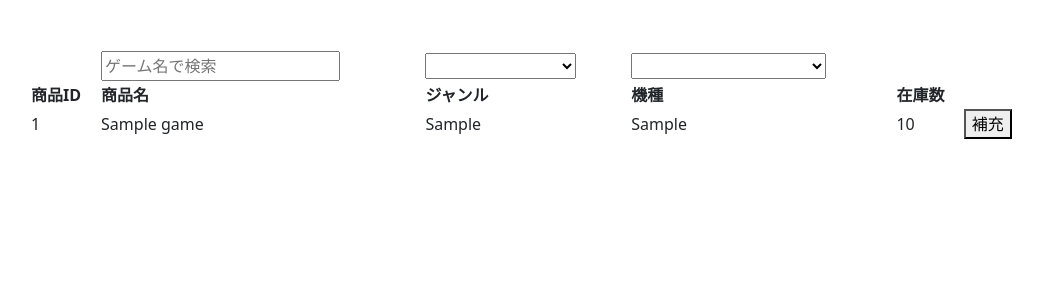
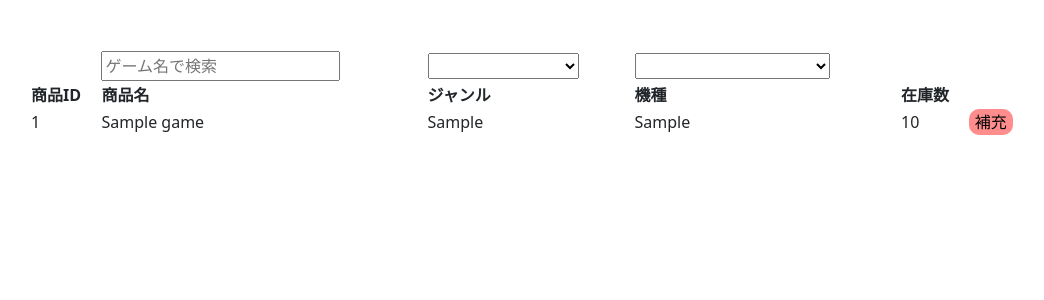
Before and after one commit to Soyama1127/HUCKERxHUCKER, a PHP site: page /manager/game_stock.php in a window 1280 px wide. Shown: the part 155-455 px from the top of the page, without its empty margins (110-1154 px from the left). Run offline with PHP 8.4, Linux system fonts and the light colour scheme; tables that the repository leaves empty or names only in its code hold one stand-in row (values such as "Sample post").

Commit message:
補充ボタンの色の変更

```diff
--- a/css/manager.css
+++ b/css/manager.css
@@ -141,3 +141,9 @@ h1 {
     margin-top: 30px;
     width: 1000px;
 }
+
+.add_btn {
+    background-color: rgb(255, 141, 141);
+    border: none;
+    border-radius: 10px;
+}
--- a/manager/game_stock.php
+++ b/manager/game_stock.php
@@ -68,7 +68,7 @@
                         <td> <?= $row['game_stock'] ?> </td>
                         <form action='game_stock_add.php' method='post'>
                             <input type='hidden' name=game_id value=<?= $row['game_id'] ?>>
-                            <td><button>補充</button></td>
+                            <td><button class="add_btn">補充</button></td>
                         </form>
                     </tr>
                 <?php endforeach ?>
```
